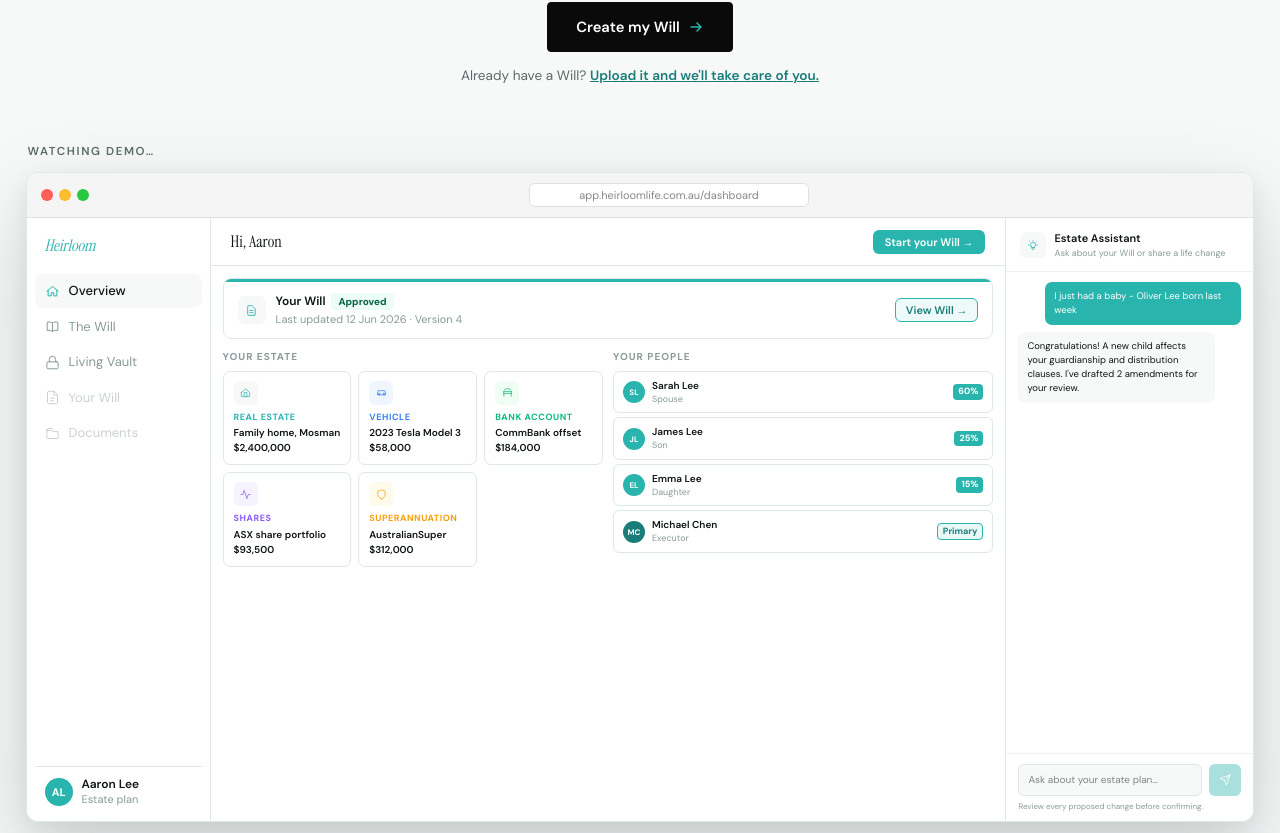
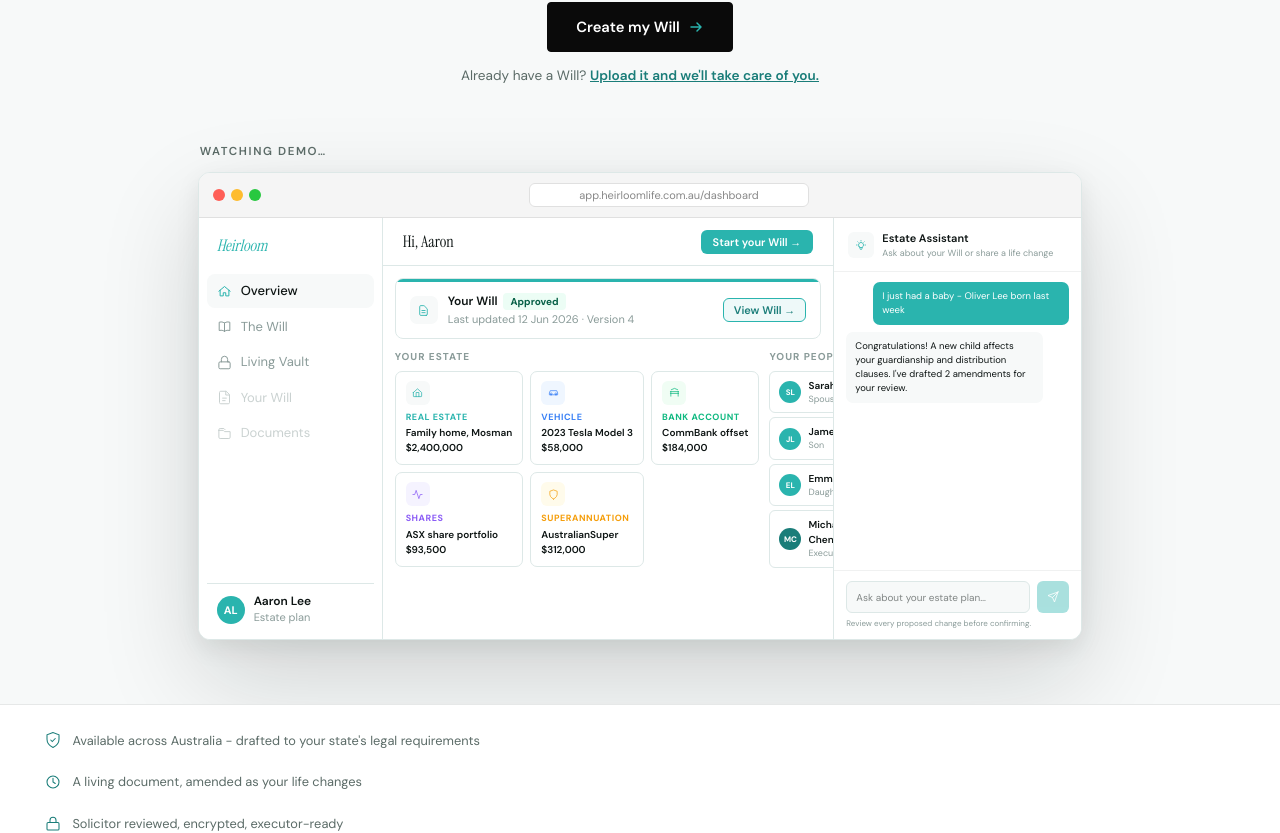
Before and after one commit to azzalee01/heirloomlife, a Next.js app: page / in a window 1280 px wide. Shown: the part 410-1243 px from the top of the page. Built offline with nearby package versions, Linux system fonts and the light colour scheme.

Commit message:
Fix desktop platform preview width

```diff
--- a/app/page.tsx
+++ b/app/page.tsx
@@ -82,7 +82,7 @@
 
         {/* Platform preview */}
         <div style={{ paddingInline: 'clamp(.75rem, 2vw, 2rem)', paddingBottom: '4rem' }}>
-          <div className="sm:w-[72%]" style={{ width: '100%', marginInline: 'auto' }}>
+          <div className="w-full sm:w-[72%]" style={{ marginInline: 'auto' }}>
             <PlatformPreview />
           </div>
         </div>
```
